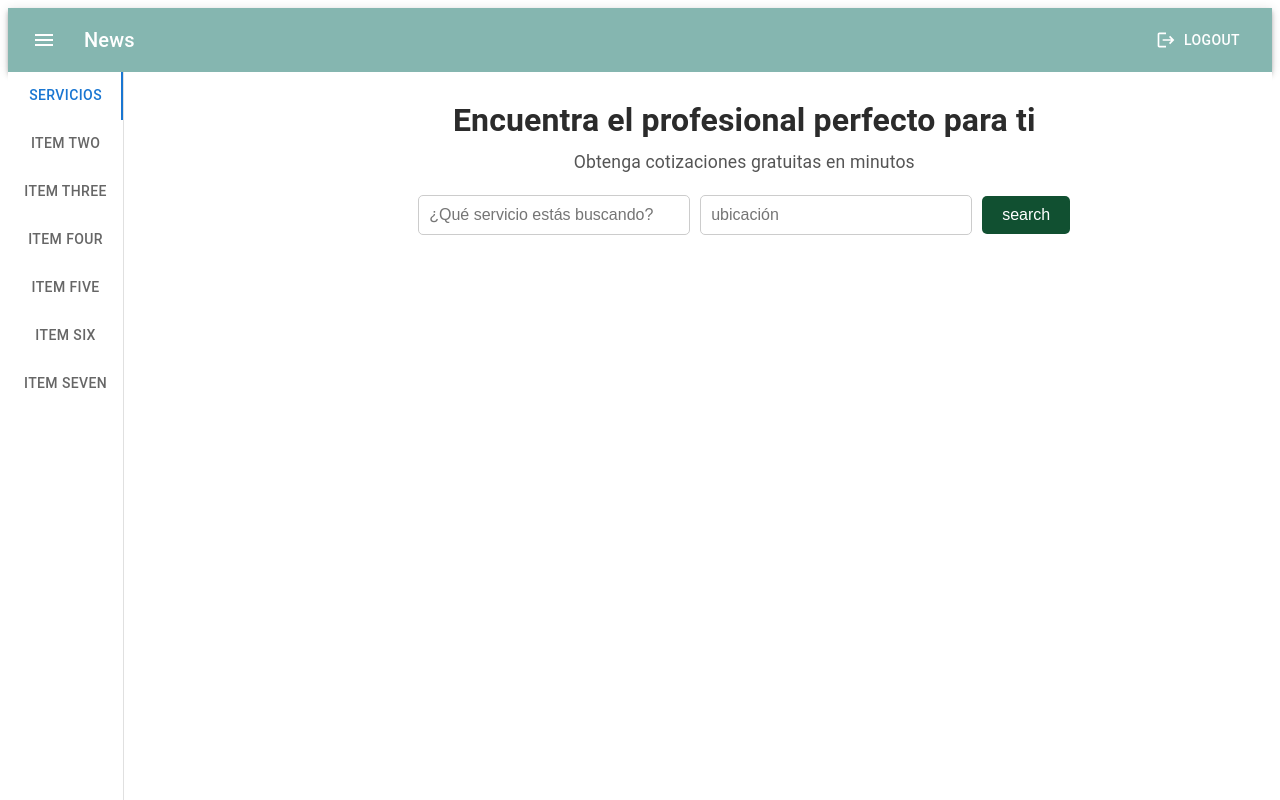
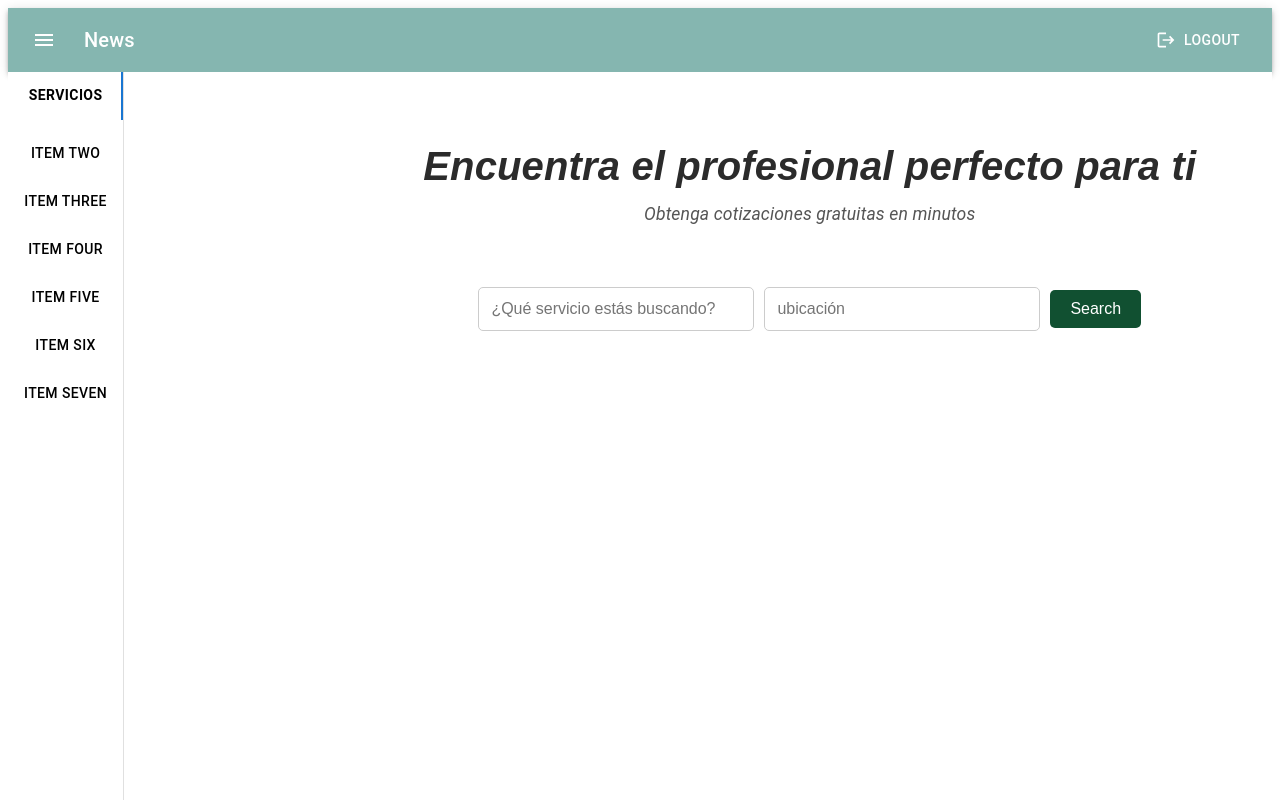
Before and after one commit to alejca15/Plataforma-de-Servicios, a React (Vite) app in the folder FE-Plataforma-de-servicios/: page /homecliente in a window 1280 px wide. Shown: the top 800 px of the page. Built offline with nearby package versions, Linux system fonts and the light colour scheme.

Commit message:
creacion de modal para mapa

```diff
--- a/FE-Plataforma-de-servicios/src/componentes/Cliente_home/Sidebar_cliente.jsx
+++ b/FE-Plataforma-de-servicios/src/componentes/Cliente_home/Sidebar_cliente.jsx
@@ -69,13 +69,34 @@ export default function Sidebar_cliente() {
           justifyContent: "flex-start", // Alineación al principio
         }}
       >
-        <Tab label="Servicios" {...a11yProps(0)} />
-        <Tab label="Item Two" {...a11yProps(1)} />
-        <Tab label="Item Three" {...a11yProps(2)} />
-        <Tab label="Item Four" {...a11yProps(3)} />
-        <Tab label="Item Five" {...a11yProps(4)} />
-        <Tab label="Item Six" {...a11yProps(5)} />
-        <Tab label="Item Seven" {...a11yProps(6)} />
+        {[
+          "Servicios",
+          "Item Two",
+          "Item Three",
+          "Item Four",
+          "Item Five",
+          "Item Six",
+          "Item Seven",
+        ].map((label, index) => (
+          <Tab
+            key={index}
+            label={label}
+            {...a11yProps(index)}
+            sx={{
+              color: "black",
+              "&.Mui-selected": {
+                color: "black",
+                marginBottom: "10px",
+                fontWeight: "bold",
+              },
+              "&:hover": {
+                color: "gray",
+                backgroundColor: "action.hover",
+              },
+
+            }}
+          />
+        ))}
       </Tabs>
       <TabPanel value={value} index={0}>
         <Search_cliente />
--- a/FE-Plataforma-de-servicios/src/componentes/Cliente_home/search.css
+++ b/FE-Plataforma-de-servicios/src/componentes/Cliente_home/search.css
@@ -1,18 +1,22 @@
 .contenedorSearch {
   margin-left: 270px;
-}
+  margin-top: 10px;
+  height: 200px;
 
-.textos {
+}.textos {
     text-align: center;
-  margin-bottom: 20px;
+    margin-top: 40px;
+    font-style: italic;
   }
 
   .textos h1 {
-  font-size: 2rem;
+    font-size: 40px;
     font-weight: bold;
     color: #2b2b2b;
-  margin: 0;
+    margin: 5px;
+    font-family: Arial, Helvetica, sans-serif;
   }
+
 
 .textos p {
   font-size: 1.1rem;
@@ -25,11 +29,12 @@
   justify-content: center;
   gap: 10px;
   align-items: center;
+  margin-top: 60px;
 }
 
 .inputs input[type="text"] {
   width: 250px;
-  padding: 10px;
+  padding: 12px;
   font-size: 1rem;
   border: 1px solid #cccccc;
   border-radius: 5px;
@@ -47,5 +52,56 @@
 }
 
 .inputs button:hover {
-  background-color: #0056b3;
+  background-color: #7cab88;
 }
+.modal-overlay {
+  position: fixed;
+  top: 0;
+  left: 0;
+  width: 100%;
+  height: 100%;
+  background: rgba(0, 0, 0, 0.5);
+  display: flex;
+  justify-content: center;
+  align-items: center;
+  z-index: 1000;
+}
+.modal-card {
+  position: relative;
+  width: 400px;
+  height: 300px;
+  background: white;
+  border-radius: 12px;
+  box-shadow: 0 4px 6px rgba(0, 0, 0, 0.1);
+  display: flex;
+  flex-direction: column;
+  justify-content: space-between;
+}
+
+.modal-content {
+  padding: 1rem;
+  flex-grow: 1;
+}
+
+.modal-actions {
+  display: flex;
+  justify-content: space-between;
+  padding: 1rem;
+}
+
+.save-button, .exit-button {
+  padding: 0.5rem 1rem;
+  border: none;
+  border-radius: 5px;
+  cursor: pointer;
+}
+
+.save-button {
+  background-color: #4caf50;
+  color: white;
+}
+
+.exit-button {
+  background-color: #f44336;
+  color: white;
+}
--- a/FE-Plataforma-de-servicios/src/componentes/Cliente_home/search_cliente.jsx
+++ b/FE-Plataforma-de-servicios/src/componentes/Cliente_home/search_cliente.jsx
@@ -1,7 +1,22 @@
-import React from "react";
+import React, { useState } from "react";
 import "./search.css";
 
-const search_cliente = () => {
+const SearchCliente = () => {
+  const [isModalOpen, setIsModalOpen] = useState(false);
+
+  const handleInputFocus = () => {
+    setIsModalOpen(true);
+  };
+
+  const closeModal = () => {
+    setIsModalOpen(false);
+  };
+
+  const handleSave = () => {
+    console.log("Datos guardados");
+    setIsModalOpen(false);
+  };
+
   return (
     <div className="contenedorSearch">
       <div className="textos">
@@ -9,12 +24,35 @@ const search_cliente = () => {
         <p>Obtenga cotizaciones gratuitas en minutos</p>
       </div>
       <div className="inputs">
-        <input type="text" placeholder="¿Qué servicio estás buscando?" />
-        <input type="text" placeholder="ubicación" />
-        <button>search</button>
+        <input
+          type="text"
+          placeholder="¿Qué servicio estás buscando?"
+          onFocus={handleInputFocus}
+        />
+        <input
+          type="text"
+          placeholder="ubicación"
+          onFocus={handleInputFocus}
+        />
+        <button>Search</button>
       </div>
+
+      {isModalOpen && (
+        <div className="modal-overlay">
+          <div className="modal-card">
+
+            <div className="modal-content">
+
+            </div>
+            <div className="modal-actions">
+              <button className="save-button" onClick={handleSave}>Guardar</button>
+              <button className="exit-button" onClick={closeModal}>Salir</button>
+            </div>
+          </div>
+        </div>
+      )}
     </div>
   );
 };
 
-export default search_cliente;
+export default SearchCliente;
--- /dev/null
+++ b/FE-Plataforma-de-servicios/src/componentes/Login/navbar_login.jsx
@@ -0,0 +1,17 @@
+
+import * as React from 'react';
+import AppBar from '@mui/material/AppBar';
+import Box from '@mui/material/Box';
+import Toolbar from '@mui/material/Toolbar';
+
+
+export default function Navbar_login() {
+  return (
+    <Box sx={{ flexGrow: 1 }}>
+      <AppBar position="static" sx={{ backgroundColor: '#85B6B0' }}>
+        <Toolbar>
+        </Toolbar>
+      </AppBar>
+    </Box>
+  );
+}
--- a/FE-Plataforma-de-servicios/src/pages/Cliente_home.jsx
+++ b/FE-Plataforma-de-servicios/src/pages/Cliente_home.jsx
@@ -1,13 +1,12 @@
 import React from 'react'
 import  Navbar_cliente from '../componentes/Cliente_home/Navbar_cliente'
 import  Sidebar_cliente  from '../componentes/Cliente_home/Sidebar_cliente'
-import  SearchForm   from '../componentes/Cliente_home/search_cliente'
+
 const Cliente_page= () => {
   return (
     <div>
         <Navbar_cliente/>
         <Sidebar_cliente/>
-        <SearchForm/>
     </div>
   )
 }
--- a/FE-Plataforma-de-servicios/src/pages/Login.jsx
+++ b/FE-Plataforma-de-servicios/src/pages/Login.jsx
@@ -1,9 +1,10 @@
 import React from "react";
 import Login_form from "../componentes/Login/login_form";
-
+import  Navbar_login from '../componentes/Login/navbar_login'
 const Login = () => {
   return (
     <div>
+       <Navbar_login/>
       <Login_form />
     </div>
   );
--- a/FE-Plataforma-de-servicios/src/styles/SearchForm.css
+++ /dev/null
@@ -1,50 +0,0 @@
-.contenedorItem1{
-    margin-left: 20px;
-}
-.textos {
-    text-align: center;
-    margin-bottom: 20px;
-  }
-
-  .textos h1 {
-    font-size: 2rem;
-    font-weight: bold;
-    color: #2b2b2b;
-    margin: 0;
-  }
-
-  .textos p {
-    font-size: 1.1rem;
-    color: #555555;
-    margin: 5px 0 20px;
-  }
-
-  .inputs {
-    display: flex;
-    justify-content: center;
-    gap: 10px;
-    align-items: center;
-  }
-
-  .inputs input[type="text"] {
-    width: 250px;
-    padding: 10px;
-    font-size: 1rem;
-    border: 1px solid #cccccc;
-    border-radius: 5px;
-  }
-
-  .inputs button {
-    padding: 10px 20px;
-    font-size: 1rem;
-    color: white;
-    background-color: #007bff;
-    border: none;
-    border-radius: 5px;
-    cursor: pointer;
-    transition: background-color 0.3s;
-  }
-
-  .inputs button:hover {
-    background-color: #0056b3;
-  }
```
Lines whose indentation alone changed are shown as unchanged.
